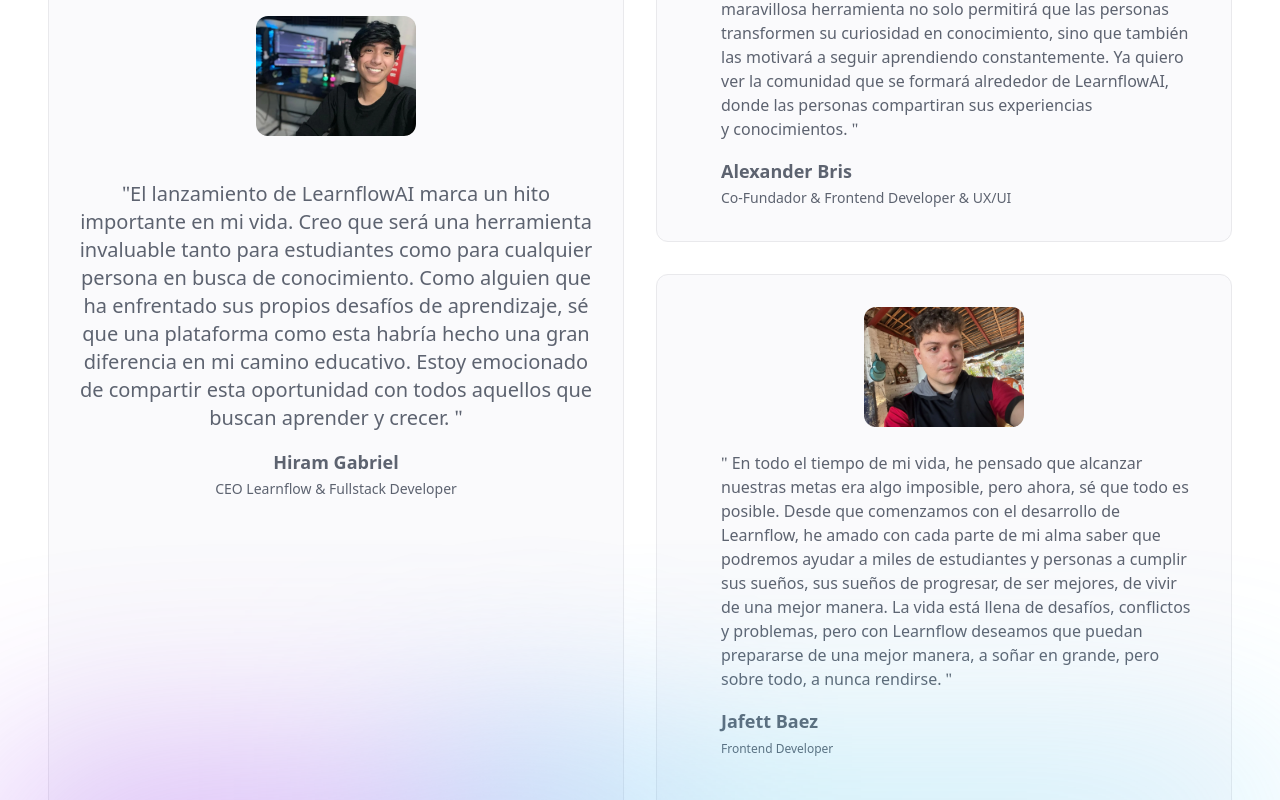
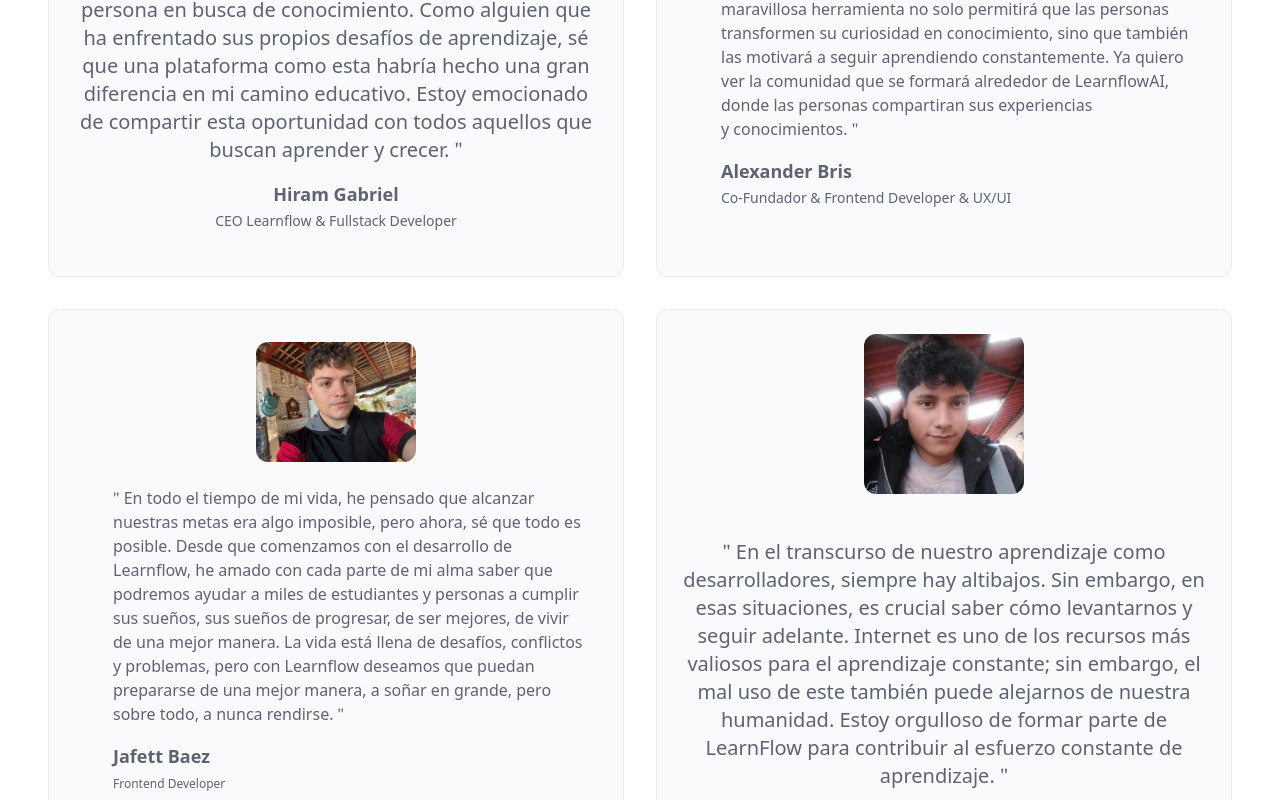
Before and after one commit to hiramgabriel1/learnflow, a SvelteKit app: page / in a window 1280 px wide. Shown: the part 2660-3460 px from the top of the page. Built offline with nearby package versions, Linux system fonts and the light colour scheme.

Commit message:
Cris and Ecudani init

```diff
--- a/src/routes/+page.svelte
+++ b/src/routes/+page.svelte
@@ -3,6 +3,8 @@
   import ceoProfile from "$lib/public/images/profile.webp";
   import member from "$lib/public/images/alexander.webp";
   import memberJaf from "$lib/public/images/jafet.webp";
+  import memberCrisFront from "$lib/public/images/crisFront.webp";
+  import memberEcuDaniFront from "$lib/public/images/ecuadaniflow.webp";
 
   const imagesSlider = [
     "https://crehana-blog.imgix.net/media/filer_public/72/92/729243d3-0d4a-455b-b680-ec4f8ab237a1/tecnologia-futurista-glass.jpg?auto=format&q=50",
@@ -472,7 +474,7 @@
           <div class="container m-auto px-6 text-gray-600 md:px-12 xl:px-6">
             <div class="grid gap-8 md:grid-rows-2 lg:grid-cols-2">
               <div
-                class="row-span-2 p-6 border border-gray-100 rounded-xl bg-gray-50 text-center sm:p-5"
+                class="row-span-1 p-6 border border-gray-100 rounded-xl bg-gray-50 text-center sm:p-5"
               >
                 <div
                   class="h-full w-full flex flex-col justify-center space-y-4"
@@ -575,6 +577,78 @@
                     </h6>
                     <span class="text-xs text-gray-600">Frontend Developer</span
                     >
+                  </div>
+                </div>
+              </div>
+              <div
+                class="row-span-1 justify-center p-6 border border-gray-100 rounded-xl bg-gray-50 text-center sm:p-5"
+              >
+                <div
+                  class="h-full w-full flex flex-col justify-center space-y-4"
+                >
+                  <img
+                    class="w-40 h-40 mx-auto rounded-xl"
+                    src={memberCrisFront}
+                    alt="user avatar"
+                    height="220"
+                    width="220"
+                    loading="lazy"
+                  />
+                  <p class="text-gray-600 md:text-xl">
+                    <br />
+                    <span class="font-serif">"</span>
+                    En el transcurso de nuestro aprendizaje como desarrolladores,
+                    siempre hay altibajos. Sin embargo, en esas situaciones, es crucial
+                    saber cómo levantarnos y seguir adelante. Internet es uno de
+                    los recursos más valiosos para el aprendizaje constante; sin
+                    embargo, el mal uso de este también puede alejarnos de nuestra
+                    humanidad. Estoy orgulloso de formar parte de LearnFlow para
+                    contribuir al esfuerzo constante de aprendizaje.
+                    <span class="font-serif">"</span>
+                  </p>
+                  <div>
+                    <h6 class="text-lg font-semibold leading-none">
+                      Cristhian Bautista
+                    </h6>
+                    <span class="text-sm text-gray-600"
+                      >Frontend Developer
+                    </span>
+                  </div>
+                </div>
+              </div>
+              <div
+                class="row-span-1 p-6 border border-gray-100 rounded-xl bg-gray-50 text-center sm:p-5"
+              >
+                <div
+                  class="h-full w-full flex flex-col justify-center space-y-4"
+                >
+                  <img
+                    class="w-40 h-40 mx-auto rounded-xl"
+                    src={memberEcuDaniFront}
+                    alt="user avatar"
+                    height="220"
+                    width="220"
+                    loading="lazy"
+                  />
+                  <p class="text-gray-600 md:text-xl">
+                    <br />
+                    <span class="font-serif">"</span>
+                    Con el lanzamiento de LearnflowAI, encontramos en una sola plataforma
+                    la llave que transforma desafíos en oportunidades, inspirando
+                    a todos a alcanzar sus metas, aprender constantemente y construir
+                    una comunidad de conocimiento compartido. Me llena de gratitud
+                    formar parte de LearnflowAI, una plataforma que no solo me ha
+                    brindado la oportunidad de contribuir al aprendizaje constante,
+                    sino que también me llena de alegría saber que estamos allanando
+                    el camino para que innumerables personas alcancen sus metas educativas
+                    y sueños de superación.
+                    <span class="font-serif">"</span>
+                  </p>
+                  <div>
+                    <h6 class="text-lg font-semibold leading-none">Daniel</h6>
+                    <span class="text-sm text-gray-600"
+                      >Frontend Developer
+                    </span>
                   </div>
                 </div>
               </div>
```
Also changed, not shown: src/lib/public/images/crisfront.webp (added), src/lib/public/images/ecuadaniflow.webp (added).
